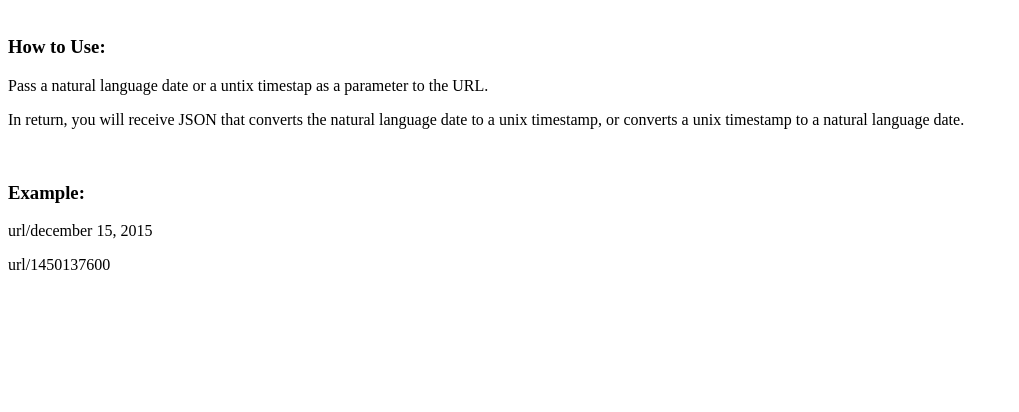
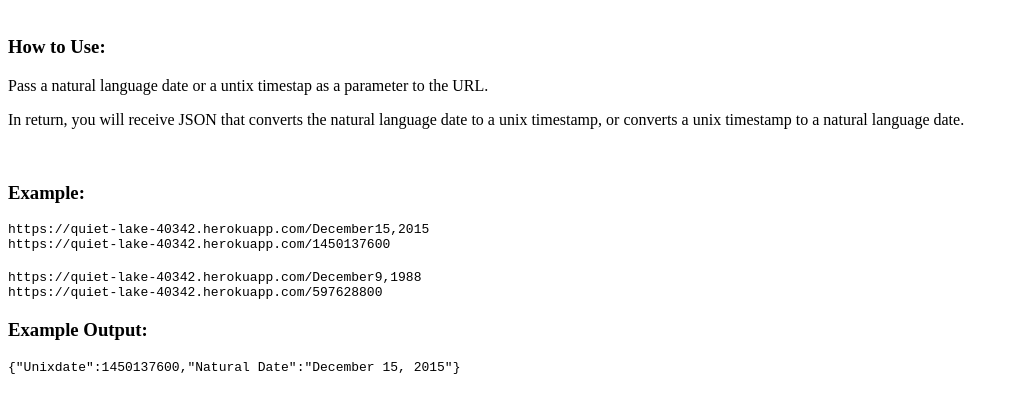
Before and after one commit to aball6412/Timestamp-Microservice, a website: page public/index.html in a window 1280 px wide. Shown: the part 114-526 px from the top of the page, without its empty margins (0-1019 px from the left). Drawn offline with Linux system fonts and the light colour scheme.

Commit message:
Was using port 3000 instead of port variable to listen on. Also adjusted some formatting

```diff
--- a/app.js
+++ b/app.js
@@ -2,8 +2,9 @@ var express = require("express");
 var moment = require("moment");
 var app = express();
 
+
+//Set port for either production or development
 var port = process.env.PORT || 3000;
-
 
 
 //Serve the static HTML to the client
@@ -74,4 +75,4 @@ app.get("/:time", function(request, response) {
 });
 
 
-app.listen(3000);
+app.listen(port);
--- a/public/index.html
+++ b/public/index.html
@@ -5,12 +5,20 @@
     <body>
         <h1>Free Code Camp: API Basejump</h1>
         <h2>Timestamp Microservice</h2></h2><br />
+
         <h3>How to Use:</h3>
         <p>Pass a natural language date or a untix timestap as a parameter to the URL.</p>
         <p>In return, you will receive JSON that converts the natural language date to a unix timestamp, or converts a unix timestamp to a natural language date.</p><br />
+
         <h3>Example:</h3>
-        <p>url/december 15, 2015</p>
-        <p>url/1450137600</p>
+        <code>https://quiet-lake-40342.herokuapp.com/December15,2015</code><br />
+        <code>https://quiet-lake-40342.herokuapp.com/1450137600</code><br /><br />
+
+        <code>https://quiet-lake-40342.herokuapp.com/December9,1988</code><br />
+        <code>https://quiet-lake-40342.herokuapp.com/597628800</code>
+
+        <h3>Example Output:</h3>
+        <code>{"Unixdate":1450137600,"Natural Date":"December 15, 2015"}</code>
     </body>
 
 
```
